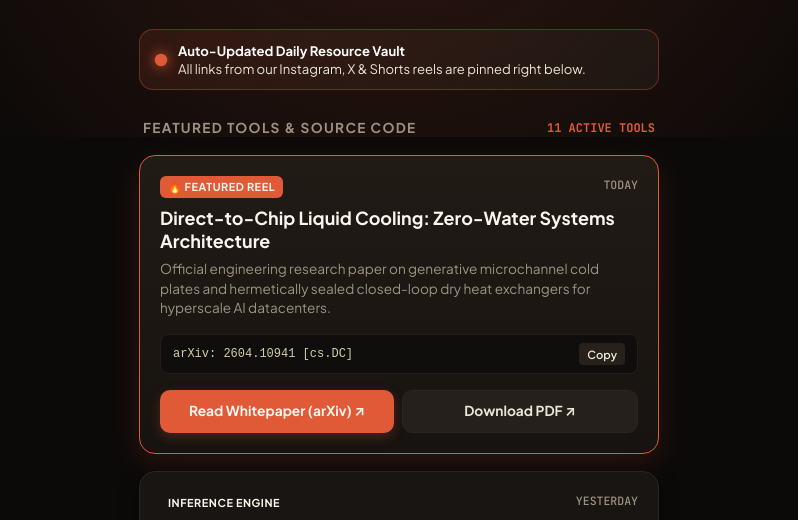
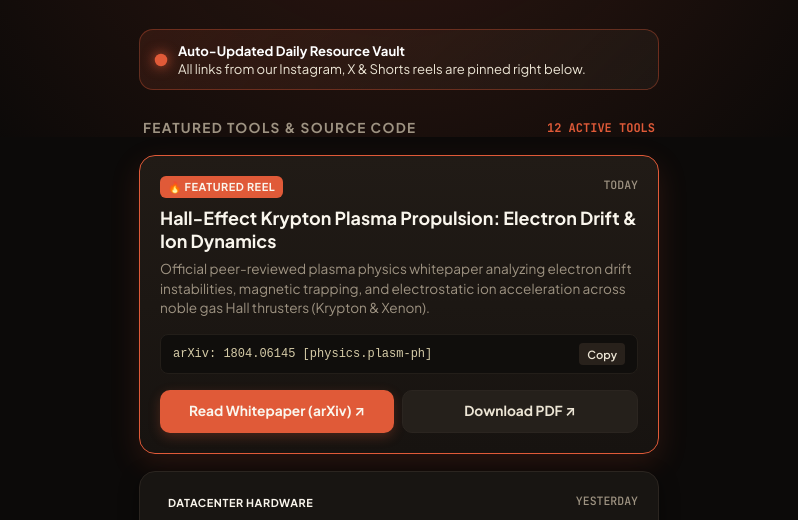
Before and after one commit to aksharkumar108-wq/ai-pulse-vault, a plain HTML site: page index.html in a window 1280 px wide. Shown: the part 243-763 px from the top of the page, without its empty margins (241-1039 px from the left). Drawn offline with Linux system fonts and the light colour scheme.

Commit message:
feat(vault): add Reel 20 Hall-Effect Krypton Plasma Propulsion resource

```diff
--- a/index.html
+++ b/index.html
@@ -413,17 +413,41 @@
     <!-- Section Title -->
     <div class="section-header">
       <span class="section-title">Featured Tools & Source Code</span>
-      <span class="item-count">11 ACTIVE TOOLS</span>
+      <span class="item-count">12 ACTIVE TOOLS</span>
     </div>
 
     <!-- Cards List -->
     <div class="cards-list">
 
-      <!-- ITEM: Reel 19 - Direct-to-Chip Zero-Water Cooling Architecture (Featured) -->
+      <!-- ITEM: Reel 20 - Hall-Effect Krypton Ion Thrusters (Featured) -->
       <article class="resource-card featured">
         <div class="card-top">
           <span class="card-tag tag-featured">🔥 Featured Reel</span>
           <span class="card-date">TODAY</span>
+        </div>
+        <h2 class="card-title">Hall-Effect Krypton Plasma Propulsion: Electron Drift & Ion Dynamics</h2>
+        <p class="card-desc">
+          Official peer-reviewed plasma physics whitepaper analyzing electron drift instabilities, magnetic trapping, and electrostatic ion acceleration across noble gas Hall thrusters (Krypton & Xenon).
+        </p>
+        <div class="code-box">
+          <code>arXiv: 1804.06145 [physics.plasm-ph]</code>
+          <button class="copy-btn" onclick="navigator.clipboard.writeText('https://arxiv.org/abs/1804.06145'); this.innerText='Copied!';">Copy</button>
+        </div>
+        <div class="btn-group">
+          <a href="https://arxiv.org/abs/1804.06145" target="_blank" class="btn btn-primary">
+            Read Whitepaper (arXiv) ↗
+          </a>
+          <a href="https://arxiv.org/pdf/1804.06145" target="_blank" class="btn btn-secondary">
+            Download PDF ↗
+          </a>
+        </div>
+      </article>
+
+      <!-- ITEM: Reel 19 - Direct-to-Chip Zero-Water Cooling Architecture -->
+      <article class="resource-card">
+        <div class="card-top">
+          <span class="card-tag tag-paper">Datacenter Hardware</span>
+          <span class="card-date">YESTERDAY</span>
         </div>
         <h2 class="card-title">Direct-to-Chip Liquid Cooling: Zero-Water Systems Architecture</h2>
         <p class="card-desc">
```
